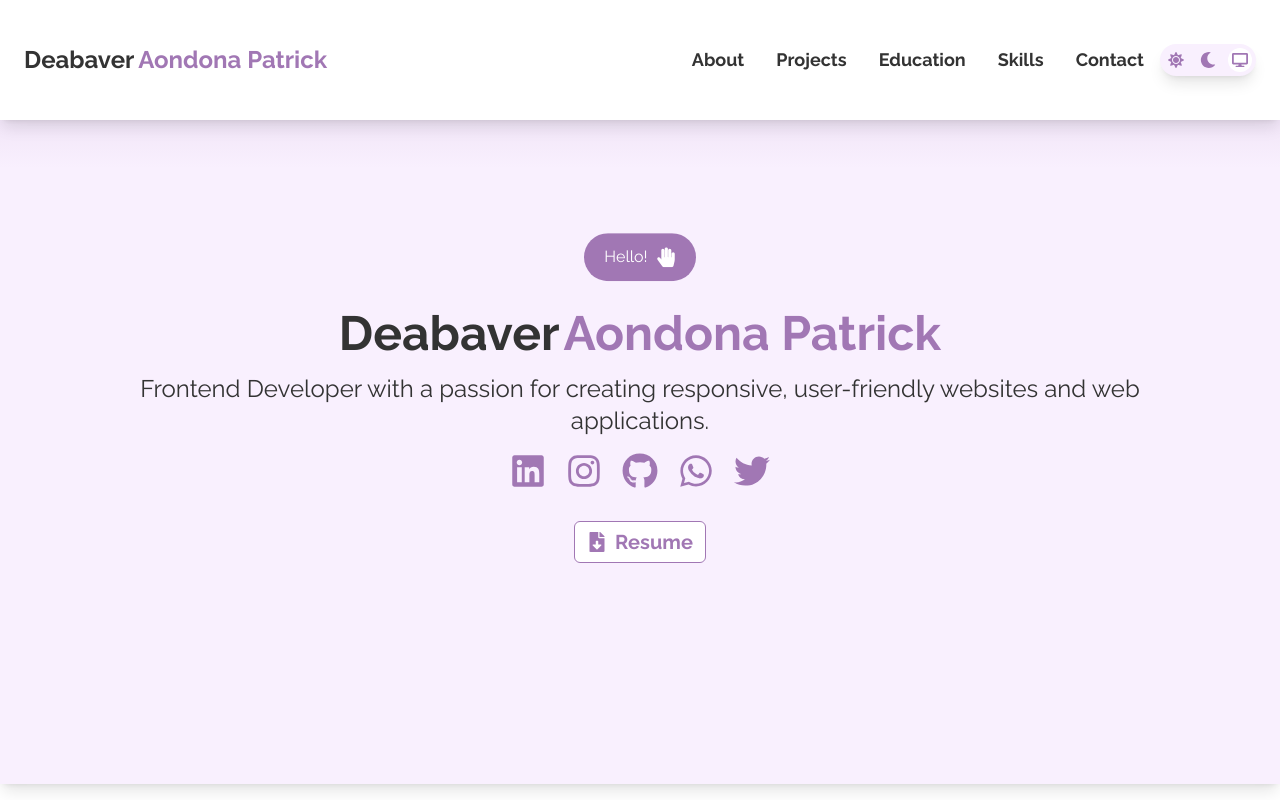
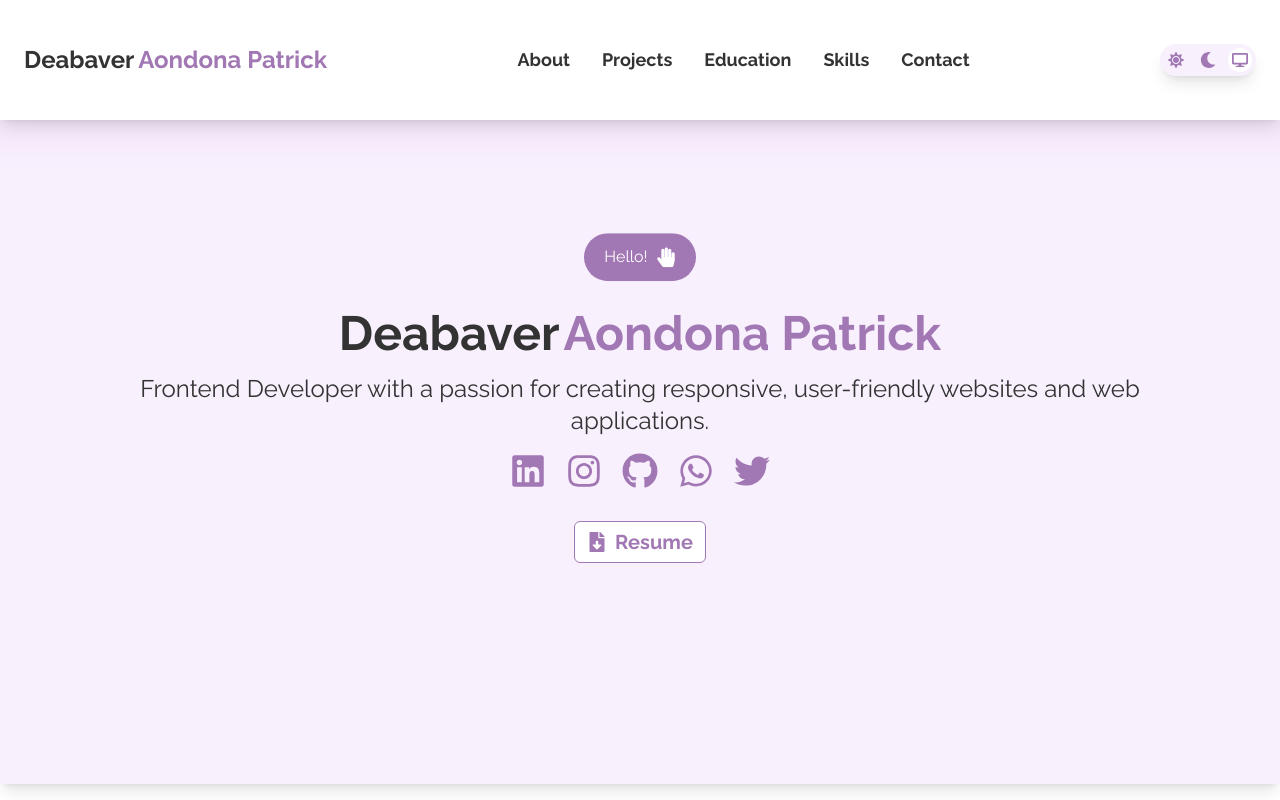
Before and after one commit to patrickaondona/portfolio, a React (Vite) app: page / in a window 1280 px wide. Shown: the top 800 px of the page. Built offline with nearby package versions, Linux system fonts and the light colour scheme.

Commit message:
Adjusted space between navbar

```diff
--- a/src/components/DarkModeToggle.tsx
+++ b/src/components/DarkModeToggle.tsx
@@ -11,8 +11,7 @@ export default function DarkModeToggle() {
       className="
         relative h-7 w-20 rounded-full md:h-8 md:w-24
         bg-background dark:bg-brand shadow-lg dark:shadow-[0_10px_30px_rgba(0,0,0,0.7)]
-        transition-colors duration-300 grid grid-cols-3 place-items-center
-      "
+        transition-colors duration-300 grid grid-cols-3 place-items-center"
     >
       <button
         type="button"
--- a/src/components/NavBar.tsx
+++ b/src/components/NavBar.tsx
@@ -17,14 +17,15 @@ const Navbar = () => {
   return (
     <header className="w-full h-[calc(100%-85vh)] fixed z-10 top-0 bg-white dark:bg-background-dark">
       <nav className="w-full h-full flex justify-center items-center relative shadow-lg dark:shadow-[0_10px_30px_rgba(0,0,0,0.7)]">
-        <div className="w-full flex justify-between px-2 md:px-6">
+        <div className="w-full flex justify-between lg:justify-normal px-3 md:px-6">
+          <div className="w-full flex justify-between">
             <span className="flex flex-wrap gap-1 text-xl lg:text-2xl font-bold">
               <p className="text-text dark:text-text-light">Deabaver</p>
               <p className="text-brand">Aondona Patrick</p>
             </span>
 
             {/* Desktop Menu */}
-          <div className="hidden lg:flex lg:gap-4 lg:items-center">
+            <div className="hidden lg:flex lg:gap-4 lg:justify-between lg:items-center">
               <ul className="font-bold gap-10 hidden lg:flex text-base lg:text-lg lg:gap-8">
                 <li className="text-text dark:text-text-light hover:text-brand dark:hover:text-brand hover:-translate-y-1 hover:transition-all hover:duration-500">
                   <a href="#about-section" className="scroll-smooth">
@@ -52,10 +53,15 @@ const Navbar = () => {
                   </a>
                 </li>
               </ul>
+            </div>
+
+            <div className="hidden lg:block">
               <DarkModeToggle />
             </div>
+          </div>
+
           {/* Mobile Menu Icon */}
-          <div className="lg:hidden flex items-center justify-center gap-4 dark:text-text-light">
+          <div className="lg:hidden flex items-center justify-center gap-3 dark:text-text-light">
             <DarkModeToggle />
             <button onClick={toggleMenu}>
               {isOpen ? <FaTimes size={20} /> : <FaBars size={20} />}
```
Lines whose indentation alone changed are shown as unchanged.
